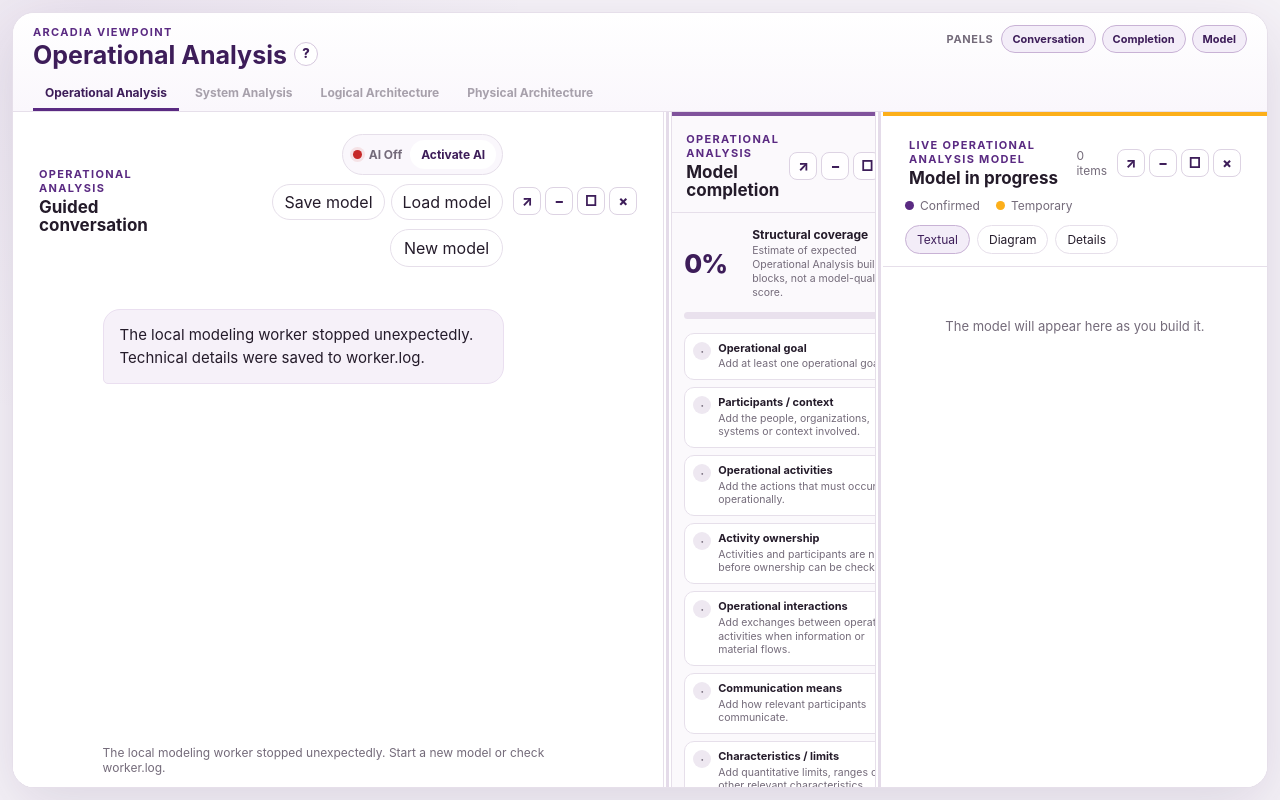
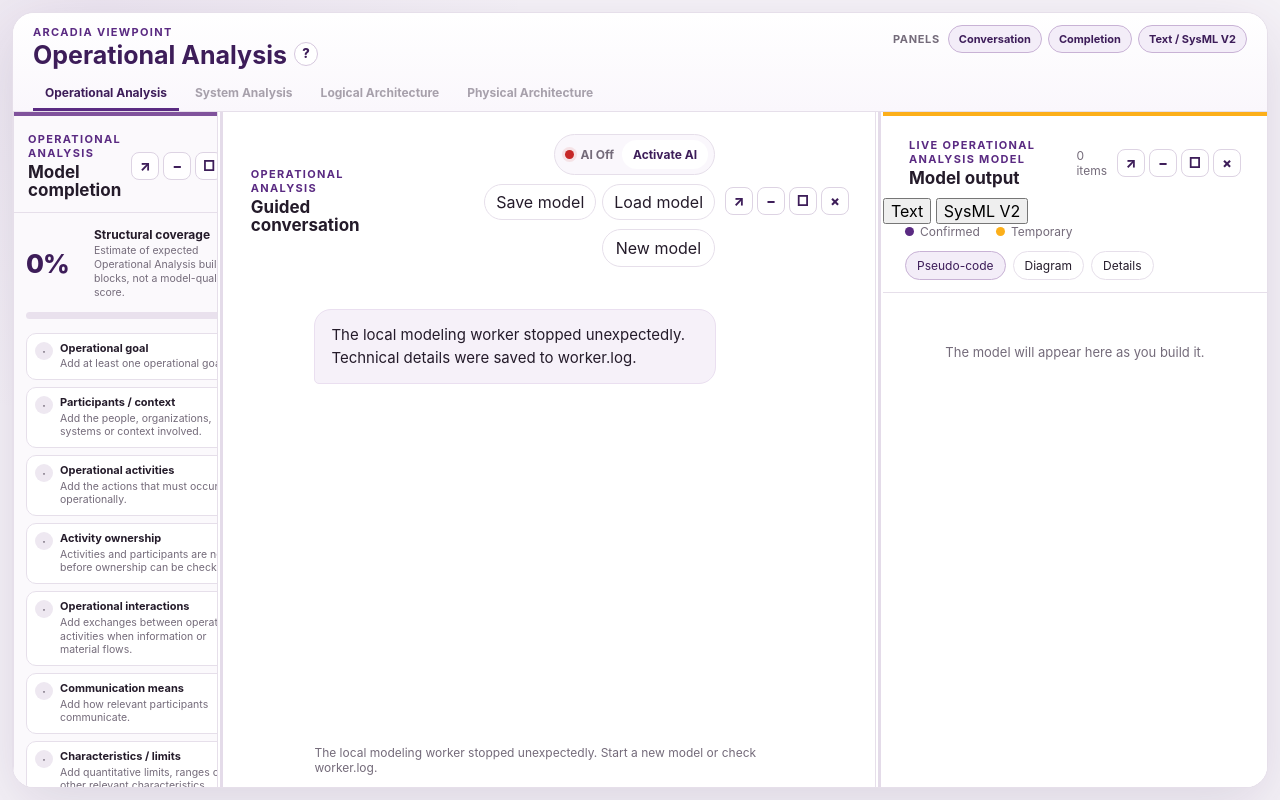
Before and after one commit to fabricionicolato1323-cyber/MBSE-App, a Flask app: page / in a window 1280 px wide. Run offline with Flask 3, Linux system fonts and the light colour scheme.

Commit message:
Reorganize OA workspace panel structure

```diff
--- a/templates/index.html
+++ b/templates/index.html
@@ -44,7 +44,7 @@
           <span>Panels</span>
           <button type="button" class="panel-toggle active" data-panel-toggle="chat">Conversation</button>
           <button type="button" class="panel-toggle active" data-panel-toggle="completion">Completion</button>
-          <button type="button" class="panel-toggle active" data-panel-toggle="model">Model</button>
+          <button type="button" class="panel-toggle active" data-panel-toggle="model">Text / SysML V2</button>
         </div>
       </div>
 
@@ -57,6 +57,37 @@
     </header>
 
     <main id="workspace" class="workspace">
+      <aside id="completionPanel" class="workspace-panel completion-panel" data-panel="completion">
+        <header class="panel-header panel-drag-handle">
+          <div class="panel-heading-copy">
+            <div class="eyebrow">Operational Analysis</div>
+            <h2>Model completion</h2>
+          </div>
+          <div class="panel-controls" aria-label="Completion panel controls">
+            <button type="button" class="panel-control" data-panel-action="dock" title="Undock panel" aria-label="Undock panel">↗</button>
+            <button type="button" class="panel-control" data-panel-action="minimize" title="Minimize panel" aria-label="Minimize panel">−</button>
+            <button type="button" class="panel-control" data-panel-action="maximize" title="Maximize panel" aria-label="Maximize panel">□</button>
+            <button type="button" class="panel-control" data-panel-action="close" title="Hide panel" aria-label="Hide panel">×</button>
+          </div>
+        </header>
+
+        <div class="completion-body">
+          <div class="completion-score-wrap">
+            <div id="completionPercent" class="completion-percent">0%</div>
+            <div class="completion-score-copy">
+              <strong>Structural coverage</strong>
+              <span>Estimate of expected Operational Analysis building blocks, not a model-quality score.</span>
+            </div>
+          </div>
+          <div class="completion-bar" aria-hidden="true">
+            <span id="completionBarFill"></span>
+          </div>
+          <div id="completionList" class="completion-list" aria-live="polite"></div>
+        </div>
+      </aside>
+
+      <div class="panel-splitter" data-splitter="completion" role="separator" aria-orientation="vertical" aria-label="Resize completion panel"></div>
+
       <section id="chatPanel" class="workspace-panel chat-panel" data-panel="chat">
         <header class="topbar panel-drag-handle">
           <div class="panel-heading-copy">
@@ -100,64 +131,39 @@
         <div id="statusLine" class="status-line">Starting the guided model…</div>
       </section>
 
-      <div class="panel-splitter" data-splitter="completion" role="separator" aria-orientation="vertical" aria-label="Resize completion panel"></div>
-
-      <aside id="completionPanel" class="workspace-panel completion-panel" data-panel="completion">
-        <header class="panel-header panel-drag-handle">
-          <div class="panel-heading-copy">
-            <div class="eyebrow">Operational Analysis</div>
-            <h2>Model completion</h2>
-          </div>
-          <div class="panel-controls" aria-label="Completion panel controls">
-            <button type="button" class="panel-control" data-panel-action="dock" title="Undock panel" aria-label="Undock panel">↗</button>
-            <button type="button" class="panel-control" data-panel-action="minimize" title="Minimize panel" aria-label="Minimize panel">−</button>
-            <button type="button" class="panel-control" data-panel-action="maximize" title="Maximize panel" aria-label="Maximize panel">□</button>
-            <button type="button" class="panel-control" data-panel-action="close" title="Hide panel" aria-label="Hide panel">×</button>
-          </div>
-        </header>
-
-        <div class="completion-body">
-          <div class="completion-score-wrap">
-            <div id="completionPercent" class="completion-percent">0%</div>
-            <div class="completion-score-copy">
-              <strong>Structural coverage</strong>
-              <span>Estimate of expected Operational Analysis building blocks, not a model-quality score.</span>
-            </div>
-          </div>
-          <div class="completion-bar" aria-hidden="true">
-            <span id="completionBarFill"></span>
-          </div>
-          <div id="completionList" class="completion-list" aria-live="polite"></div>
-        </div>
-      </aside>
-
-      <div class="panel-splitter" data-splitter="model" role="separator" aria-orientation="vertical" aria-label="Resize model panel"></div>
+      <div class="panel-splitter" data-splitter="model" role="separator" aria-orientation="vertical" aria-label="Resize Text and SysML V2 panel"></div>
 
       <aside id="modelPanel" class="workspace-panel model-panel" data-panel="model">
         <header class="model-header panel-drag-handle">
           <div class="panel-heading-copy">
             <div class="eyebrow">Live Operational Analysis model</div>
-            <h2>Model in progress</h2>
+            <h2>Model output</h2>
             <div id="modelFileName" class="model-file-name" hidden></div>
           </div>
           <div class="model-header-actions">
             <div id="modelCount" class="model-count">0 · 0</div>
-            <div class="panel-controls" aria-label="Model panel controls">
-              <button type="button" class="panel-control" data-panel-action="dock" title="Undock panel" aria-label="Undock panel">↗</button>
+            <div class="panel-controls" aria-label="Text and SysML V2 panel controls">
+              <button type="button" class="panel-control" data-panel-action="dock" title="Open active view in a new browser window" aria-label="Open active view in a new browser window">↗</button>
               <button type="button" class="panel-control" data-panel-action="minimize" title="Minimize panel" aria-label="Minimize panel">−</button>
-              <button type="button" class="panel-control" data-panel-action="maximize" title="Maximize panel" aria-label="Maximize panel">□</button>
+              <button type="button" class="panel-control" data-panel-action="maximize" title="Full screen panel" aria-label="Full screen panel">□</button>
               <button type="button" class="panel-control" data-panel-action="close" title="Hide panel" aria-label="Hide panel">×</button>
             </div>
           </div>
         </header>
 
+        <div class="utility-tabs" role="tablist" aria-label="Text model outputs">
+          <button class="utility-tab-button active" type="button" data-utility-tab="text" role="tab" aria-selected="true" aria-controls="utilityTextView">Text</button>
+          <button class="utility-tab-button" type="button" data-utility-tab="sysml" role="tab" aria-selected="false" aria-controls="utilitySysmlView">SysML V2</button>
+        </div>
+
+        <div id="utilityTextView" class="utility-tab-content active" data-utility-view="text" role="tabpanel">
           <div class="legend">
             <span><i class="legend-dot confirmed"></i>Confirmed</span>
             <span><i class="legend-dot temporary"></i>Temporary</span>
           </div>
 
-        <div class="model-tabs" role="tablist" aria-label="Model views">
-          <button class="tab-button active" data-tab="textual" role="tab" aria-selected="true">Textual</button>
+          <div class="model-tabs" role="tablist" aria-label="Existing model views">
+            <button class="tab-button active" data-tab="textual" role="tab" aria-selected="true">Pseudo-code</button>
             <button class="tab-button" data-tab="diagram" role="tab" aria-selected="false">Diagram</button>
             <button class="tab-button" data-tab="details" role="tab" aria-selected="false">Details</button>
           </div>
@@ -168,7 +174,7 @@
           <div id="diagramTab" class="tab-content" role="tabpanel">
             <div class="diagram-placeholder">
               <strong>Diagram view</strong>
-            <span>This view is reserved for a later iteration. Use Textual to follow the model while building it.</span>
+              <span>This existing view remains available while the new Text and SysML V2 workspace is introduced.</span>
             </div>
             <div class="legacy-diagram-layer" aria-hidden="true">
               <svg id="modelDiagram" viewBox="0 0 420 720"></svg>
@@ -177,6 +183,16 @@
           </div>
           <div id="detailsTab" class="tab-content" role="tabpanel">
             <div id="modelDetails" class="model-details"></div>
+          </div>
+        </div>
+
+        <div id="utilitySysmlView" class="utility-tab-content" data-utility-view="sysml" role="tabpanel" hidden>
+          <div class="sysml-text-placeholder">
+            <div class="sysml-placeholder-heading">SysML V2 textual output</div>
+            <p>SysML V2 generation is not implemented yet. This view is intentionally text-based, not a block diagram.</p>
+            <pre class="sysml-code-placeholder" aria-label="SysML V2 text placeholder"><code>// Generated SysML V2 text will appear here.
+// The existing model remains unchanged until generation is implemented.</code></pre>
+          </div>
         </div>
       </aside>
     </main>
```
Lines whose indentation alone changed are shown as unchanged.
